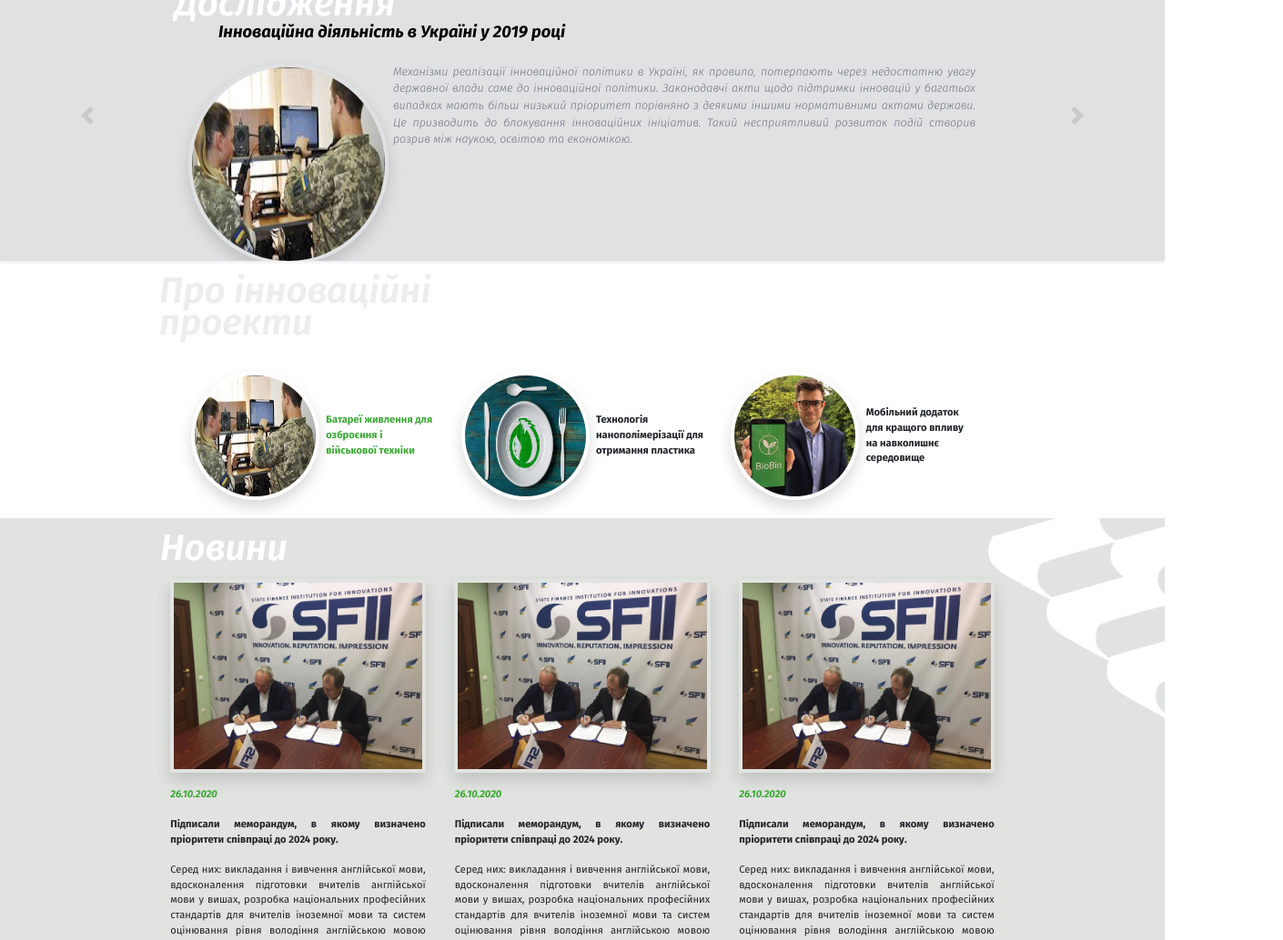
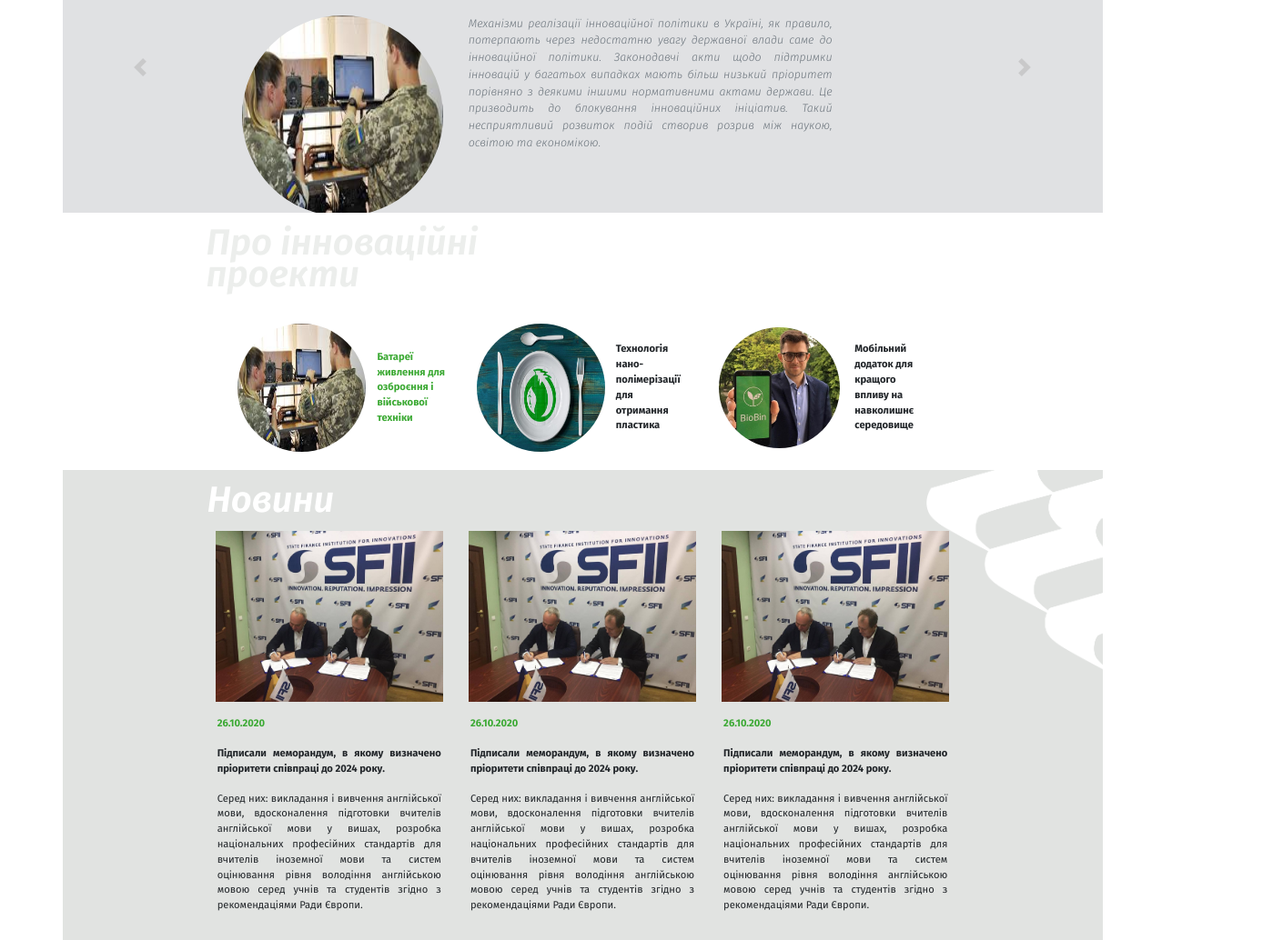
Before and after one commit to RomanMykolaichuk/intens2, a plain HTML site: page public_html/index.html in a window 1280 px wide. Shown: the part 748-1782 px from the top of the page at 91% size, 1410 px wide, since content can reach past the window. Drawn offline with Linux system fonts and the light colour scheme.

Commit message:
first commit

```diff
--- a/public_html/css/intens.css
+++ b/public_html/css/intens.css
@@ -106,9 +106,9 @@ h1{
 
 .rounded-img{
     width: 221px;
-    min-width: 220px;
-    min-height: 220px;
     height: 221px;
+    min-width: 210px;
+    min-height: 210px;
 
 }
 .rounded-img-sm{
@@ -215,8 +215,14 @@ h1{
     animation-duration: 2s; /* don't forget to set a duration! */
 }
 
+.height-370{
+    height:370;
+}
+
 
 footer {
+    height: 341px;
+    margin: auto;
 
 
 }
--- a/public_html/index.html
+++ b/public_html/index.html
@@ -18,7 +18,7 @@ and open the template in the editor.
         <script src="https://kit.fontawesome.com/61098cf3e0.js" crossorigin="anonymous"></script>
     </head>
     <body >
-        <header class="container-fluid m-0 p-0">
+        <header class="container-fluid m-0 p-0 mx-auto content-width-limit justify-content-center">
             <div class="row">
                 <div class="position-absolute lang-panel d-none d-md-block"><span class="text-primary">UA</span>/EN</div>
             </div>
@@ -61,10 +61,10 @@ and open the template in the editor.
             </div>
         </header>
 
-        <section class="container-fluid m-0 p-0">
+        <section class="container-fluid m-0 p-0 mx-auto content-width-limit justify-content-center">
 
-            <div class="container-fluid shadow-sm d-none d-sm-block p-0">
-                <div id="carouselControls1" class="carousel slide" data-ride="carousel" data-interval='5000'>
+            <div class="container-fluid d-none d-sm-block p-0">
+                <div id="carouselControls1" class="carousel slide" data-ride="carousel" data-interval='4000'>
                     <div class="carousel-inner">
                         <div class="carousel-item active">
                             <img src="img/section1/Foto_1_Home_page.png" class="img-fluid d-block w-100" alt="...">
@@ -97,7 +97,7 @@ and open the template in the editor.
 
             </div>
 
-            <div class="container-fluid font-sm shadow-sm py-3 my-1">
+            <div class="container-fluid font-sm py-3 my-1">
 
                 <div class="w-75 mx-auto text-justify">
                     <p><span class='font-weight-bold text-primary'>Інститут розвитку інновацій INTENS </span>(INnovative Thinking for Economic National Success) — неурядовий незалежний інститут, який досліджує глобальні процеси Четвертої промислової революції та інноваційний розвиток економік різних країн, стимулює Індустріалізацію 4.0 в Україні через залучення інвестицій в національні інноваційні компанії і виведення їх на рівень глобального технологічного лідерства.
@@ -113,7 +113,7 @@ and open the template in the editor.
 
             </div>
 
-            <div class="container-fluid shadow-sm d-none d-md-block m-0 p-0">
+            <div class="container-fluid d-none d-md-block m-0 p-0">
                 <div id="carouselControls2" class="carousel slide" data-ride="carousel" data-interval='30000000'>
                     <div class="carousel-inner ">
                         <div class="carousel-item  active">
@@ -128,11 +128,11 @@ and open the template in the editor.
                                         </div>
                                     </div>
                                     <div class="row  my-auto mx-auto">
-                                        <div class="col-3 py-1">
-                                            <img class='p-1 rounded-img img-fluid rounded-circle shadow' src="img/section2/Innov_project_Pict_1.jpg" alt=""/>
+                                        <div class="col-4 py-1 pr-2">
+                                            <img class='rounded-img img-fluid rounded-circle' src="img/section2/Innov_project_Pict_1.jpg" alt=""/>
                                         </div>
-                                        <div class="col-9 py-1 px-3">
-                                            <p class="text-justify text-muted small-item">Механізми реалізації інноваційної політики в Україні, як правило, потерпають через недостатню увагу державної влади саме до інноваційної
+                                        <div class="col-8 py-1 pl-2">
+                                            <p class="text-justify text-muted small-item  max-width-limit">Механізми реалізації інноваційної політики в Україні, як правило, потерпають через недостатню увагу державної влади саме до інноваційної
                                                 політики. Законодавчі акти щодо підтримки інновацій у багатьох випадках мають більш низький пріоритет порівняно з деякими іншими нормативними актами держави. Це призводить до блокування інноваційних ініціатив. Такий несприятливий розвиток подій створив розрив між наукою,
                                                 освітою та економікою. </p>
                                         </div>
@@ -153,7 +153,7 @@ and open the template in the editor.
                                     </div>
                                     <div class="row  my-auto mx-auto">
                                         <div class="col-5 py-1">
-                                            <img class='p-1 rounded-img img-fluid rounded-circle shadow' src="img/section2/Innov_project_Pict_2.jpg" alt=""/>
+                                            <img class='rounded-img img-fluid rounded-circle' src="img/section2/Innov_project_Pict_2.jpg" alt=""/>
                                         </div>
                                         <div class="col-7 py-1">
                                             <p class="text-justify text-muted small-item">Механізми реалізації інноваційної політики в Україні, як правило, потерпають через недостатню увагу державної влади саме до інноваційної
@@ -177,7 +177,7 @@ and open the template in the editor.
                                     </div>
                                     <div class="row  my-auto mx-auto">
                                         <div class="col-5 py-1">
-                                            <img class='p-1 rounded-img img-fluid rounded-circle shadow' src="img/section2/Innov_project_Pict_3.jpg" alt=""/>
+                                            <img class='rounded-img img-fluid rounded-circle' src="img/section2/Innov_project_Pict_3.jpg" alt=""/>
                                         </div>
                                         <div class="col-7 py-1">
                                             <p class="text-justify text-muted small-item">Механізми реалізації інноваційної політики в Україні, як правило, потерпають через недостатню увагу державної влади саме до інноваційної
@@ -226,29 +226,29 @@ and open the template in the editor.
                 <div class="row my-3 mx-3 p-1 font-sm font-weight-bold text-center">
                     <div class="col-sm-4">
                         <div class="row ">
-                            <div class="col-lg-6">
-                                <img class='p-1 rounded-img-sm rounded-circle shadow' src="img/section2/Innov_project_Pict_1.jpg" alt=""/>
+                            <div class="col-lg-7 justify-content-end">
+                                <img class='rounded-img-sm rounded-circle' src="img/section2/Innov_project_Pict_1.jpg" alt=""/>
 
                             </div>
-                            <div class="col-lg-6 my-auto text-left text-primary">
+                            <div class="col-lg-5 my-auto text-left text-primary">
                                 Батареї живлення для озброєння і військової техніки
                             </div>
                         </div>
                     </div>
                     <div class="col-sm-4">
                         <div class="row">
-                            <div class="col-lg-6">
-                                <img class='p-1 rounded-img-sm rounded-circle shadow' src="img/section2/Innov_project_Pict_2.jpg" alt=""/>
+                            <div class="col-lg-7">
+                                <img class='rounded-img-sm rounded-circle' src="img/section2/Innov_project_Pict_2.jpg" alt=""/>
                             </div>
-                            <div class="col-lg-6 my-auto text-left">Технологія нанополімерізації для отримання пластика</div>
+                            <div class="col-lg-5 my-auto text-left">Технологія нано-полімерізації для отримання пластика</div>
                         </div>
                     </div>
                     <div class="col-sm-4">
                         <div class="row">
-                            <div class="col-lg-6 ">
-                                <img class='p-1 rounded-img-sm rounded-circle shadow' src="img/section2/Innov_project_Pict_3.jpg" alt=""/>
+                            <div class="col-lg-7 ">
+                                <img class='p-1 rounded-img-sm rounded-circle' src="img/section2/Innov_project_Pict_3.jpg" alt=""/>
                             </div>
-                            <div class="col-lg-6 my-auto text-left">Мобільний додаток для кращого впливу на навколишнє середовище</div>
+                            <div class="col-lg-5 my-auto text-left">Мобільний додаток для кращого впливу на навколишнє середовище</div>
                         </div>
                     </div>
                 </div>
@@ -272,11 +272,11 @@ and open the template in the editor.
                     <div class="col-lg-4">
                         <div class="row">
                             <div class="">
-                                <img class='news-img p-1 shadow' src="img/news/news1.jpg" alt=""/>
+                                <img class='news-img img-fluid' src="img/news/news1.jpg" alt=""/>
                             </div>
 
                             <div class="text-left p-3">
-                                <p class="text-primary font-italic font-weight-bold text-left">26.10.2020</p>
+                                <p class="text-primary font-weight-bold text-left">26.10.2020</p>
                                 <p class="text-justify font-weight-bold">Підписали меморандум, в якому визначено пріоритети співпраці до 2024 року.</p>
                                 <p class="text-justify"> Серед них: викладання і вивчення англійської мови, вдосконалення підготовки вчителів англійської мови у вишах, розробка національних професійних стандартів для вчителів іноземної мови та систем оцінювання рівня володіння англійською мовою серед учнів та студентів згідно з рекомендаціями Ради Європи.
                                 </p>
@@ -286,11 +286,11 @@ and open the template in the editor.
                     <div class="col-lg-4">
                         <div class="row">
                             <div class="">
-                                <img class='news-img img-fluid p-1 shadow' src="img/news/news2.jpg" alt=""/>
+                                <img class='news-img img-fluid' src="img/news/news2.jpg" alt=""/>
                             </div>
 
                             <div class=" text-left p-3">
-                                <p class="text-primary font-italic font-weight-bold text-left">26.10.2020</p>
+                                <p class="text-primary font-weight-bold text-left">26.10.2020</p>
                                 <p class="text-justify font-weight-bold">Підписали меморандум, в якому визначено пріоритети співпраці до 2024 року.</p>
                                 <p class="text-justify"> Серед них: викладання і вивчення англійської мови, вдосконалення підготовки вчителів англійської мови у вишах, розробка національних професійних стандартів для вчителів іноземної мови та систем оцінювання рівня володіння англійською мовою серед учнів та студентів згідно з рекомендаціями Ради Європи.
                                 </p>
@@ -300,11 +300,11 @@ and open the template in the editor.
                     <div class="col-lg-4">
                         <div class="row ">
                             <div class="">
-                                <img class='news-img img-fluid p-1 shadow' src="img/news/news3.jpg" alt=""/>
+                                <img class='news-img img-fluid' src="img/news/news3.jpg" alt=""/>
                             </div>
 
                             <div class="text-left p-3">
-                                <p class="text-primary font-italic font-weight-bold text-left">26.10.2020</p>
+                                <p class="text-primary font-weight-bold text-left">26.10.2020</p>
                                 <p class="text-justify font-weight-bold">Підписали меморандум, в якому визначено пріоритети співпраці до 2024 року.</p>
                                 <p class="text-justify"> Серед них: викладання і вивчення англійської мови, вдосконалення підготовки вчителів англійської мови у вишах, розробка національних професійних стандартів для вчителів іноземної мови та систем оцінювання рівня володіння англійською мовою серед учнів та студентів згідно з рекомендаціями Ради Європи.
                                 </p>
@@ -316,7 +316,7 @@ and open the template in the editor.
                 </div>
             </div>
 
-
+            <div class="height-370">
                 <div class="container-fluid w-75">
                     <div class="row">
                         <div class="col-12">
@@ -350,16 +350,16 @@ and open the template in the editor.
                         </a>
                     </div>
                 </div>
-
+            </div>
 
 
 
 
         </section>
 
-        <footer class="bg-info">
-            <div class="container w-75 pt-3">
-                <div class="row text-light p-0">
+        <footer class="bg-info mx-auto content-width-limit justify-content-center">
+            <div class="container w-75 pt-5">
+                <div class="row text-light">
 
                     <div class="col-sm-6 col-lg-3 font-sm text-left">
                         <img src="img/logo3.png" alt=""/>
```
Lines whose indentation alone changed are shown as unchanged.
